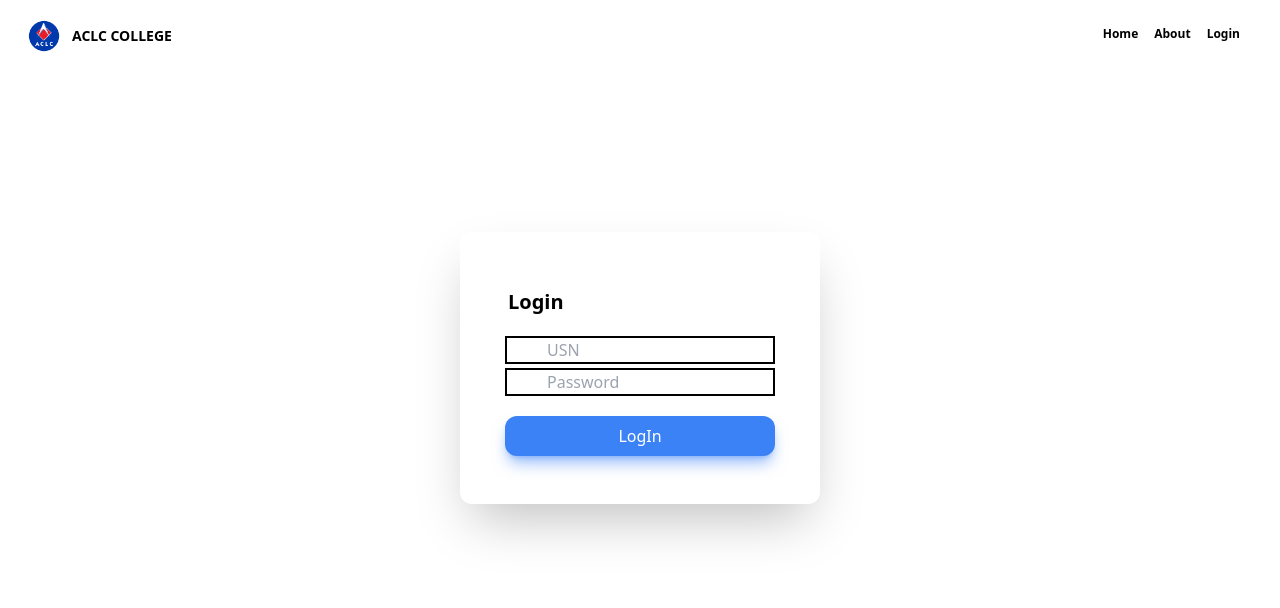
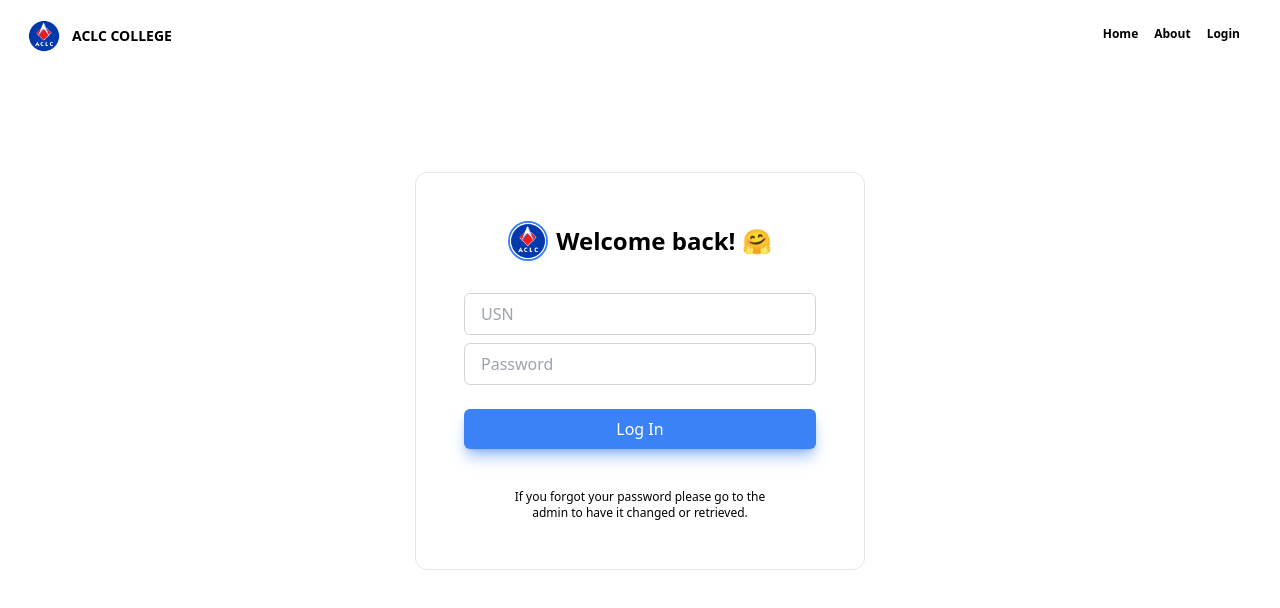
Before and after one commit to stanleygarbo/clg-super-app, a React (Vite) app in the folder frontend/: page /login in a window 1280 px wide. Shown: the top 608 px of the page. Built offline with nearby package versions, Linux system fonts and the light colour scheme.

Commit message:
redesigned login

```diff
--- a/frontend/src/components/Navbar.tsx
+++ b/frontend/src/components/Navbar.tsx
@@ -15,7 +15,7 @@ const Navbar = () => {
           </Link>
         </div>
         <section className="flex">
-          <div className="pr-2 pl-2 hover:text-red-100 transition-all">
+          <div className="pr-2 pl-2 hover:text-red-500 transition-all">
             <Link className="text-xs font-bold" to="/">
               Home
             </Link>
--- a/frontend/src/pages/auth/Login.tsx
+++ b/frontend/src/pages/auth/Login.tsx
@@ -5,17 +5,19 @@ const Login = () => {
   const [userPassword, setUserPassword] = useState("");
 
   return (
-    <div id="loginPopUp" className="pt-[10rem] bg-white h-screen">
-      <form className="flex flex-col m-auto pt-12 pb-12 w-[360px] rounded-xl bg-white shadow-2xl">
-        <div className="pl-10 pb-5">
-          <h1 className="text-xl text-black font-bold pt-2 pr-2 pl-2 rounded-xl">
-            Login
+    <div id="loginPopUp" className="">
+      <form className="flex flex-col m-auto gap-2 py-12 px-12 w-[450px] rounded-xl bg-white border mt-[100px]">
+        <h1 className="text-2xl text-black font-bold mb-6 flex items-center justify-center">
+          <img
+            src="/aclc-logo.png"
+            alt=""
+            className="w-10 rounded-full border-2 border-blue-500 mr-2"
+          />
+          Welcome back! 🤗
         </h1>
-        </div>
 
-        <div className="flex flex-col m-auto p-auto pb-1 w-[270px]">
         <input
-            className="pl-10 pr-10 border-2 border-black"
+          className="py-2 px-4 rounded-md border border-gray-300"
           required
           type="text"
           placeholder="USN"
@@ -24,11 +26,8 @@ const Login = () => {
             setUserName(e.target.value);
           }}
         ></input>
-        </div>
-
-        <div className="flex flex-col m-auto p-auto pb-1 w-[270px]">
         <input
-            className="pl-10 pr-10 border-2 border-black"
+          className="py-2 px-4 rounded-md border border-gray-300"
           required
           type="password"
           placeholder="Password"
@@ -37,13 +36,13 @@ const Login = () => {
             setUserPassword(e.target.value);
           }}
         ></input>
-        </div>
-
-        <div className="m-auto pt-4">
-          <button className="pr-3 pl-3 bg-blue-500 shadow-lg shadow-blue-500/50 rounded-xl text-white hover:text-black hover:bg-white transition-all w-[270px] py-2">
-            LogIn
+        <button className="mt-4 pr-3 pl-3 bg-blue-500 shadow-lg shadow-blue-500/50 hover:shadow-red-500/50 rounded-md text-white hover:bg-red-500 hover:text-white transition-all duration-300 py-2">
+          Log In
         </button>
-        </div>
+        <p className="text-xs mt-8 text-center px-10 durat">
+          If you forgot your password please go to the admin to have it changed
+          or retrieved.
+        </p>
       </form>
     </div>
   );
```
Also changed, not shown: frontend/public/aclc-logo.png (added). Lines whose indentation alone changed are shown as unchanged.
